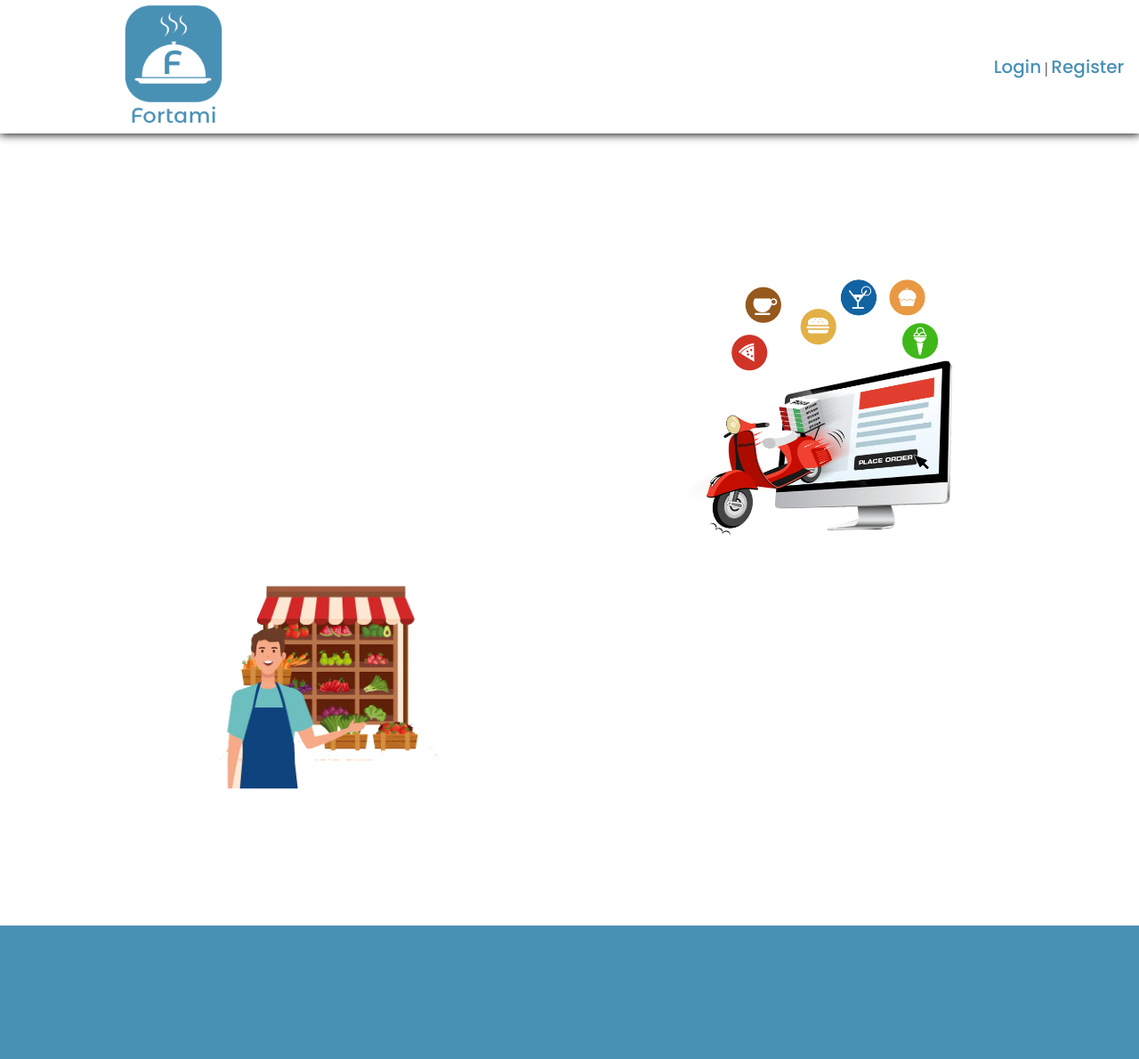
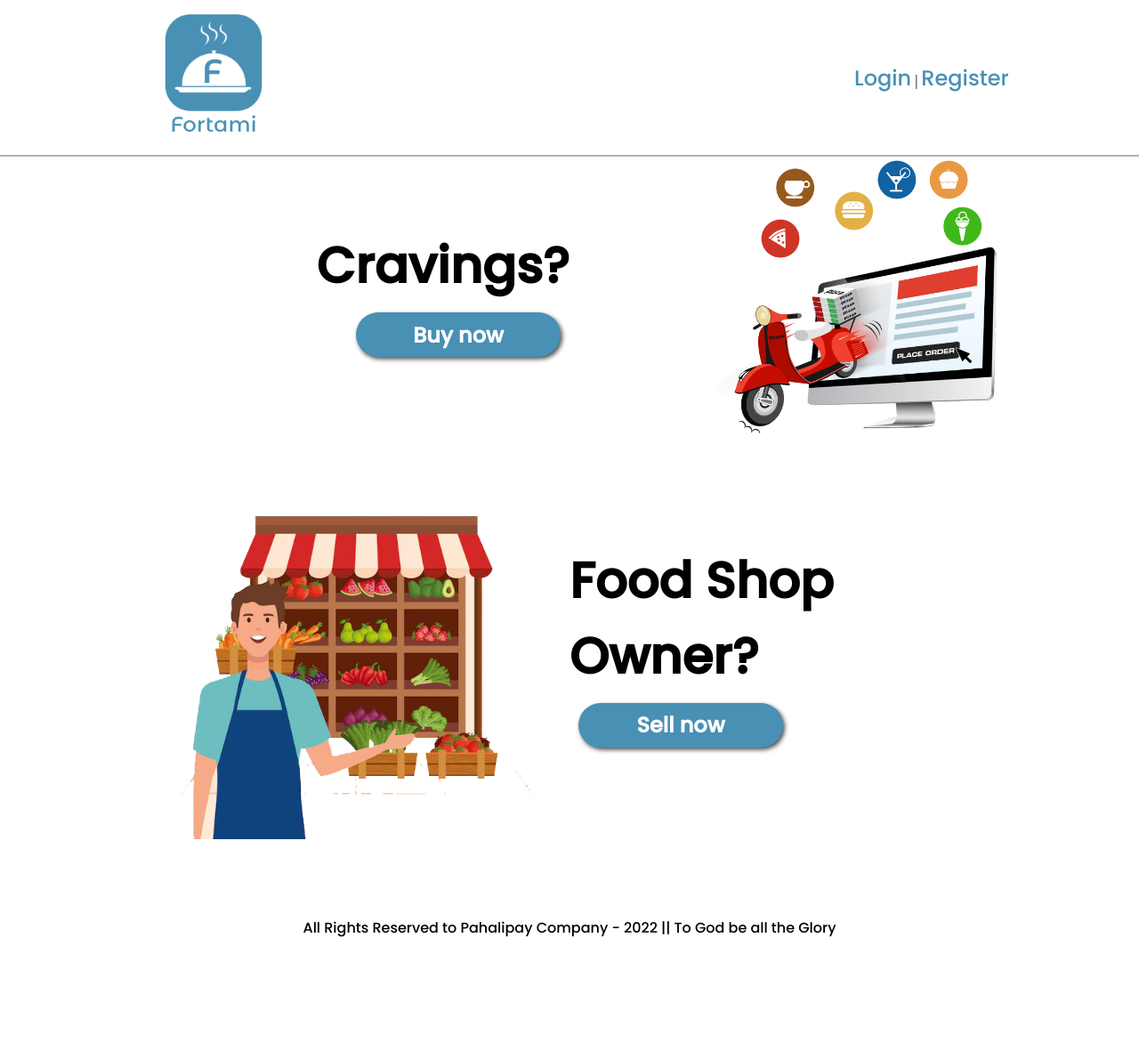
Before and after one commit to MackTimkang/fortami, a PHP site: page / in a window 1280 px wide. Shown: the whole page at 89% size. After the commit the page ends 1053 px from the top, so only its background shows below. Run offline with PHP 8.4, Linux system fonts and the light colour scheme.

Commit message:
Css fix + add header

```diff
--- /dev/null
+++ b/Styles/footer.css
@@ -0,0 +1,23 @@
+*{
+    padding: 0;
+    margin: 0;
+}
+body{
+    box-sizing: border-box;
+}
+.mainfooter{
+    margin-top: 20px;
+    display:grid;
+    grid-template-columns: repeat(4,1fr);
+    grid-template-rows: minmax(150px,auto);
+}
+.credits{
+    grid-column: 2/4;
+    align-self: center;
+    justify-self: center;
+}
+p{
+    padding: 20px;
+    font-family: 'Poppins';
+    font-size: 2vmin;
+}
--- /dev/null
+++ b/Styles/header.css
@@ -0,0 +1,39 @@
+@font-face {
+    font-family: Poppins;
+    src: url(/src/Poppins-Medium.ttf);
+}
+*{
+    margin:0;
+    box-sizing: border-box;
+}
+.mainhead{
+    width: 100vw;
+    display: grid;
+    grid-template-columns: repeat(8,1fr);
+    grid-template-rows: minmax(150px,auto);
+    border-bottom: 2px solid rgba(0, 0, 0, 0.3);
+}
+.mainhead img{
+    max-width: 150px ;
+    max-height: 150px;
+}
+.logo{
+    grid-column: 2/3;
+    padding: 10px;
+    justify-self: center;
+}
+.option{
+    grid-column: 7/9;
+    align-self: center;
+
+}
+a{
+    font-family: 'Poppins';
+    font-size: 3vmin;
+    color: #4990b5;
+    text-decoration: none;
+}
+a:hover{
+    color:#000000;
+    cursor: pointer;
+}
--- /dev/null
+++ b/Styles/style.css
@@ -0,0 +1,71 @@
+*{
+    padding: 0;
+    margin: 0;
+    overflow-x:hidden;
+}
+@font-face {
+    font-family: Poppins;
+    src: url(/src/Poppins-Medium.ttf);
+}
+.maincont{
+    width: 100vw;
+    display: grid;
+    grid-template-columns: repeat(8,1fr);
+    grid-template-rows: minmax(150px,auto);
+    row-gap: 20px;
+}
+.buyer{
+    grid-column: 6/8;
+}
+.maincont img{
+    width:100%;
+}
+.seller{
+    grid-column: 2/5;
+}
+.content1{
+    grid-column:2/5;
+    grid-row-start: 1;
+    align-self: center;
+}
+.content2{
+    grid-column: 5/8;
+    grid-row-start: 2;
+    align-self: center;
+}
+.content1 h1{
+    font-family: 'Poppins';
+    font-size: 7vmin;
+    text-align: right;
+}
+.content2 h1{
+    font-family: 'Poppins';
+    font-size: 7vmin;
+    text-align: left;
+}
+.content1 form{
+    width: 100%;
+    padding:10px;
+    text-align: right;
+}
+.content2 form{
+    width: 100%;
+    padding:10px;
+    text-align: left;
+}
+input{
+    width:50%;
+    height: 50px;
+    border-radius: 50px;
+    border-style:hidden;
+    box-shadow: 2px 2.5px 5px 0.01px rgb(78, 77, 77);
+    background-color: #4990b5;
+    color: white;
+    font-family: 'Poppins';
+    font-size: 3vmin;
+    font-weight:600;
+}
+input:hover{
+    background-color: #000000;
+    cursor:pointer;
+}
--- a/footer.php
+++ b/footer.php
@@ -5,10 +5,17 @@
     <meta http-equiv="X-UA-Compatible" content="IE=edge">
     <meta name="viewport" content="width=device-width, initial-scale=1.0">
     <title>Footer</title>
-    <link rel="stylesheet" href="./style.css">
+    <link rel="stylesheet" href="./Styles/footer.css">
 </head>
 <body>
-    <div class="main-footer">
+    <div class="mainfooter">
+        <div class="credits">
+                <footer>
+                    <p>
+                        All Rights Reserved to Pahalipay Company - 2022 || To God be all the Glory
+                    </p>
+                </footer>
+            </div>
 
     </div>
 </body>
--- a/header.php
+++ b/header.php
@@ -5,17 +5,17 @@
     <meta http-equiv="X-UA-Compatible" content="IE=edge">
     <meta name="viewport" content="width=device-width, initial-scale=1.0">
     <title>Header</title>
-    <link rel="stylesheet" href="./style.css">
+    <link rel="stylesheet" href="./Styles/header.css">
 </head>
 <body>
     <div class="mainhead">
         <div class="logo">
-            <img src="./src/FortamiLogo.png" alt="Fortami Logo" height="150px">
+            <img src="./src/FortamiLogo.png" alt="Fortami Logo">
         </div>
         <div class="option">
-            <a href="localhost/fortami/login.php">Login</a>
+            <a href="login.php">Login</a>
             <label for="seperator">|</label>
-            <a href="localhost/fortami/register.php">Register</a>
+            <a href="register.php">Register</a>
         </div>
     </div>
 </body>
--- a/index.php
+++ b/index.php
@@ -8,20 +8,34 @@ include 'header.php';
     <meta charset="UTF-8">
     <meta http-equiv="X-UA-Compatible" content="IE=edge">
     <meta name="viewport" content="width=device-width, initial-scale=1.0">
-    <link rel="stylesheet" href="./style.css">
     <title>Homepage</title>
+    <link rel="stylesheet" href="./Styles/style.css">
 </head>
 <body>
     <div class="maincont">
+        <div class="content1">
+            <h1>Cravings?</h1>
+            <form action="#" method="post">
+                <input type="submit" name="buynow" value="Buy now">
+            </form>
+        </div>
         <div class="buyer">
-            <img src="./src/Food-Delivery-Service-PNG-Photo.png" alt="buyer" width="300px">
+            <div class="buyerimg">
+                <img src="./src/Food-Delivery-Service-PNG-Photo.png" alt="buyer" >
+            </div>
+        </div>
+        <div class="content2">
+            <h1>Food Shop Owner?</h1>
+            <form action="#" method="post">
+                <input type="submit" name="sellnow" value="Sell now">
+            </form>
         </div>
         <div class="seller">
-            <img src="./src/foodshop.png" alt="seller" width="300px">
+            <img src="./src/foodshop.png" alt="seller" >
         </div>
     </div>
+    <?php
+        include 'footer.php';
+    ?>
 </body>
 </html>
-<?php
-include 'footer.php';
-?>
--- a/login.php
+++ b/login.php
@@ -1,3 +1,6 @@
+<?php
+    include 'header.php';
+?>
 <!DOCTYPE html>
 <html lang="en">
 <head>
--- a/style.css
+++ /dev/null
@@ -1,62 +0,0 @@
-@font-face {
-    font-family: Poppins;
-    src: url(./src/Poppins-Medium.ttf);
-}
-body{
-    margin:0;
-    overflow-x: hidden;
-}
-.maincont{
-    width: 100vw;
-    display: grid;
-    grid-template-columns: repeat(12,100px);
-    grid-template-rows: minmax(150px,auto);
-    grid-gap:10px;
-    justify-content: space-around;
-}
-/*index.php*/
-.buyer{
-    grid-column: 8/11;
-    grid-row: 2/3;
-}
-.seller{
-    grid-column: 3/5;
-    grid-row: 3/4;
-}
-
-/*index.php end*/
-
-/*Header*/
-.mainhead{
-    display: grid;
-    grid-template-columns: repeat(12,100px);
-    grid-template-rows: minmax(150px,auto);
-    grid-gap:20px;
-    width:100vw;
-    height:150px;
-    box-shadow: 0.5px 0.5px 10px 0.5px;
-}
-.logo{
-    grid-column: 2/3;
-}
-.option{
-    grid-column: 10/12;
-    align-self: center;
-    justify-self: center;
-}
-a{
-    text-decoration: none;
-    color: #4990b5;
-    font-family: 'Poppins';
-    font-size: 20px;
-}
-/*Header end*/
-
-/*Footer*/
-.main-footer{
-    margin-top: 150px;
-    background-color: #4990b5;
-    width: 100vw;
-    height: 150px;
-}
-/*Footer end*/
```
